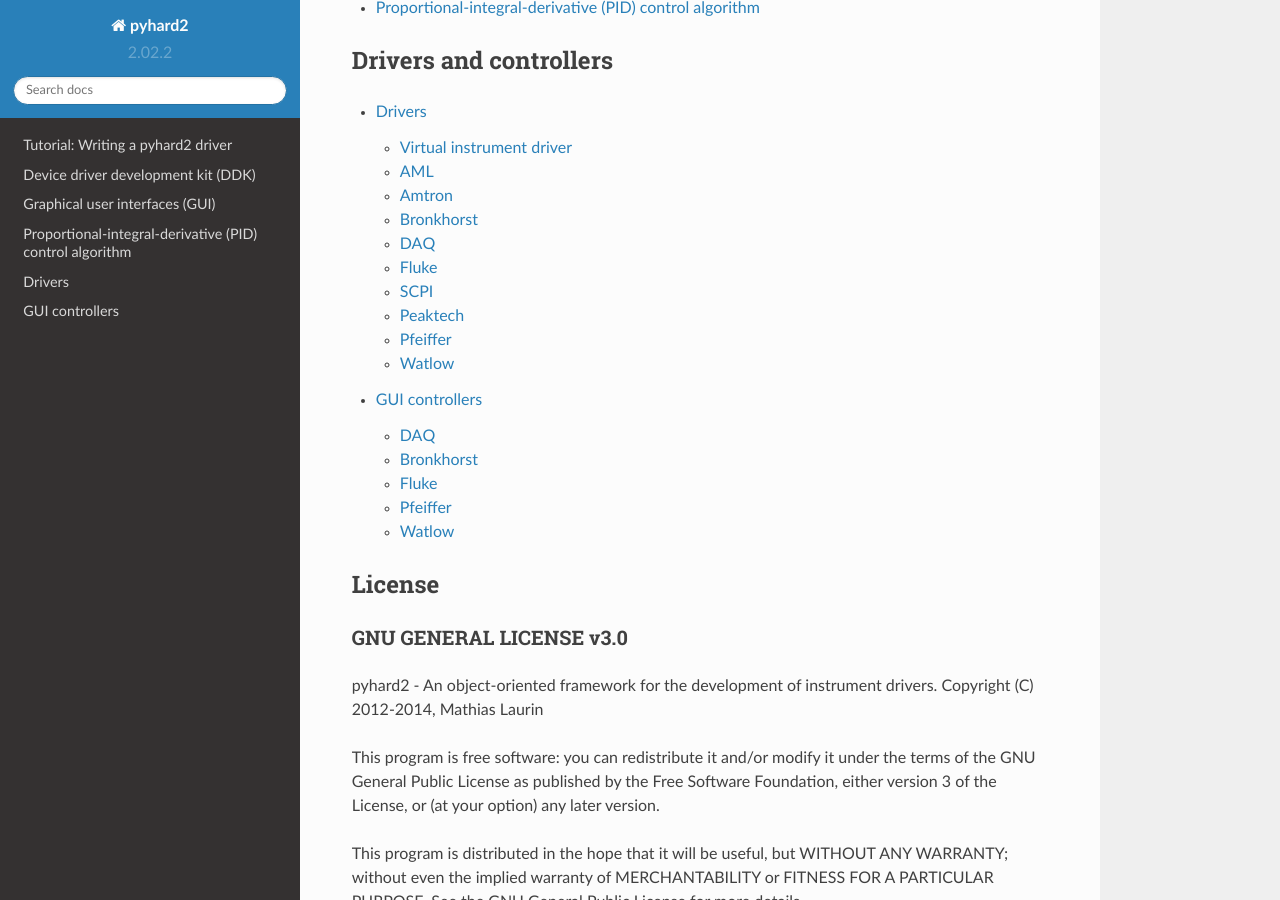
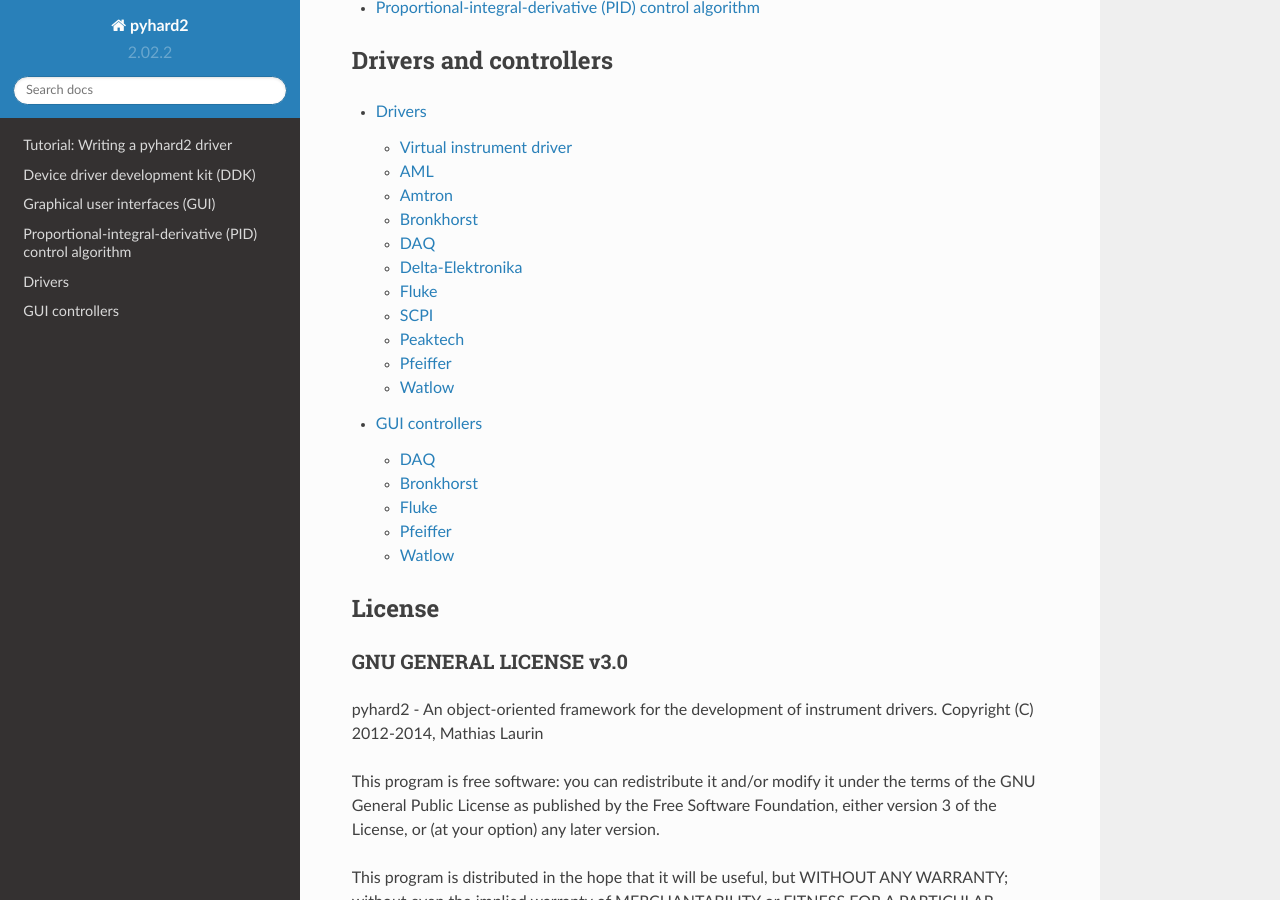
Before and after one commit to Synss/pyhard2, a Sphinx documentation site: the page built from documentation/index.rst, in a window 1280 px wide and 900 px high, scrolled down 1624 px. Built offline with Sphinx 7.4.7 and the Read the Docs theme 2.0.0, drawn with Linux system fonts in a browser that asks for light colours.

Commit message:
Add Delta-Elektronika driver to driver doc

```diff
--- a/documentation/drv.rst
+++ b/documentation/drv.rst
@@ -60,6 +60,10 @@
 .. automodule:: pyhard2.driver.daq.lindaq
    :members:
 
+Delta-Elektronika
+-----------------
+.. automodule:: pyhard2.driver.deltaelektronika
+
 Fluke
 -----
 .. automodule:: pyhard2.driver.fluke
```
